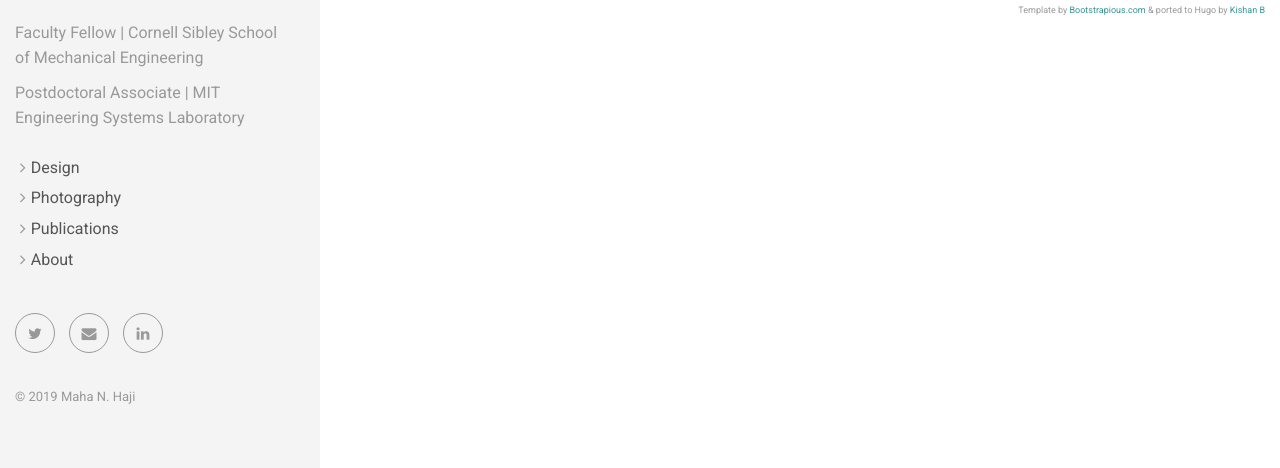
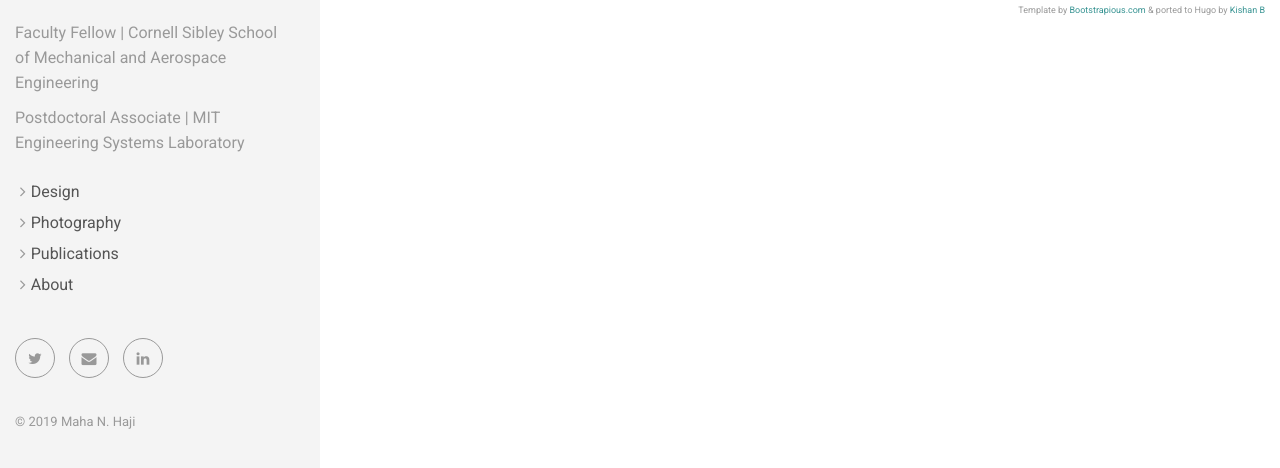
Before and after one commit to maha-haji/maha-haji.github.io, a plain HTML site: page 404.html in a window 1280 px wide. Shown: the part 242-710 px from the top of the page. Drawn offline with Linux system fonts and the light colour scheme.

Commit message:
Rebuild website, fix affiliation

```diff
--- a/404.html
+++ b/404.html
@@ -40,7 +40,7 @@
     <center><h1 class="sidebar-heading"><a href="https://maha-haji.github.io">Maha N. Haji</a></h1>
     <img src="/img/headshot_circle.png" width="75%"></center><br />
 
-    <font color="#999999">Faculty Fellow | Cornell Sibley School of Mechanical Engineering
+    <font color="#999999">Faculty Fellow | Cornell Sibley School of Mechanical and Aerospace Engineering
     <div style="height:10px;"><br></div>
     Postdoctoral Associate | MIT Engineering Systems Laboratory</font>
       <p class="sidebar-p"></p>
```
Also changed, not shown: about/index.html (+1 -1 lines), categories/index.html (+1 -1 lines), contact/index.html (+1 -1 lines), photography/index.html (+1 -1 lines), project/ecostapler/index.html (+1 -1 lines), project/environmental-interactions-wecs/index.html (+1 -1 lines), project/habitat-for-humanity/index.html (+1 -1 lines), project/human-power-generation/index.html (+1 -1 lines), project/index.html (+1 -1 lines), project/iphros/index.html (+1 -1 lines), project/mar-p/index.html (+1 -1 lines), project/project-zeer/index.html (+1 -1 lines), project/recycling-bin-redesign/index.html (+1 -1 lines), project/seawater-uranium/index.html (+1 -1 lines), 3 more files.
